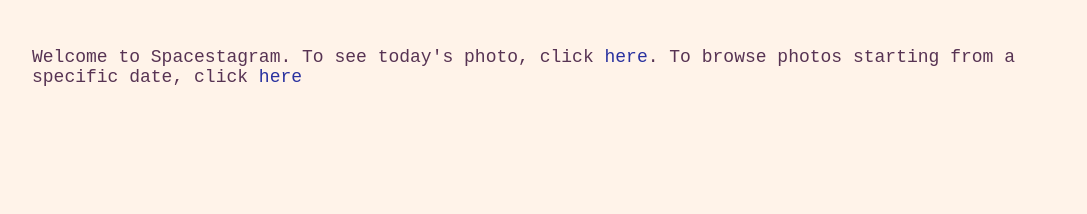
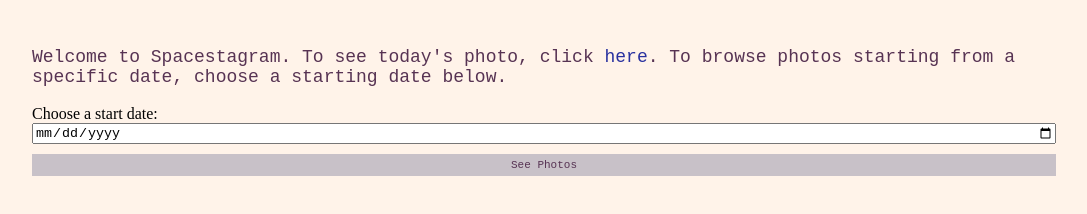
Before and after one commit to aemara/shopify-challenge, a plain HTML site: page index.html in a window 1280 px wide. Shown: the part 54-268 px from the top of the page, without its empty margins (96-1183 px from the left). Drawn offline with Linux system fonts and the light colour scheme; a web font is replaced by a local one.

Commit message:
Modifying the date-picking feature

```diff
--- a/index.html
+++ b/index.html
@@ -1,4 +1,5 @@
 <html lang="en">
+
 <head>
     <meta charset="UTF-8">
     <meta http-equiv="X-UA-Compatible" content="IE=edge">
@@ -6,9 +7,12 @@
     <link rel='stylesheet' href="style.css">
     <link rel="preconnect" href="https://fonts.googleapis.com">
     <link rel="preconnect" href="https://fonts.gstatic.com" crossorigin>
-    <link href="https://fonts.googleapis.com/css2?family=Azeret+Mono:ital,wght@0,100;0,200;0,300;0,400;1,100;1,200;1,300&family=Major+Mono+Display&display=swap" rel="stylesheet">
+    <link
+        href="https://fonts.googleapis.com/css2?family=Azeret+Mono:ital,wght@0,100;0,200;0,300;0,400;1,100;1,200;1,300&family=Major+Mono+Display&display=swap"
+        rel="stylesheet">
     <title>Spacestagram</title>
 </head>
+
 <body>
     <header class="container">
         <h1 class="logo">Spacestagram</h1>
@@ -18,11 +22,20 @@
     <main class="home container">
 
         <p class="welcome-message">Welcome to Spacestagram. To see today's photo,
-             click <span class="today-image-btn">here</span>.
-             To browse photos starting from a specific date,
-              click <span class="daterange-image-btn">here</span></p>
+            click <span class="today-image-btn">here</span>.
+            To browse photos starting from a specific date,
+            choose a starting date below.
+        </p>
+
+        <form>
+            <label for="start">Choose a start date:</label>
+            <input type="date" id="start" name="start-date">
+            <button class="date-input-btn">See Photos</button>
+        </form>
+
     </main>
 
     <script src="index.js"></script>
 </body>
+
 </html>
--- a/index.js
+++ b/index.js
@@ -1,7 +1,9 @@
 const todayImageBtn = document.querySelector('.today-image-btn');
 const daterangeImageBtn = document.querySelector('.daterange-image-btn');
+const dateInputForm = document.querySelector('.home form input');
 let dateInputSubmitBtn;
 const todayDate = new Date().toISOString().slice(0, 10)
+dateInputForm.setAttribute('max', todayDate);
 const urlEndpoint = 'https://api.nasa.gov/planetary/apod?api_key=6dU21ajUzWzyyaQCJGsG50rdySm4gQznBNal71t7'
 
 todayImageBtn.addEventListener('click', () => {
@@ -12,9 +14,7 @@ daterangeImageBtn.addEventListener('click', () => {
     const homeDiv = document.querySelector('.home');
     const dateRangeHtml = `<form>
                                 <label for="start">Choose a start date:</label>
-                                <input type="date" id="start" name="start-date"
-
-                                    max="${todayDate}">
+                                <input type="date" id="start" name="start-date">
                                 <button class="date-input-btn">See Photos</button>
                             </form>`;
     const dateRangeDiv = document.createElement('div');
```
